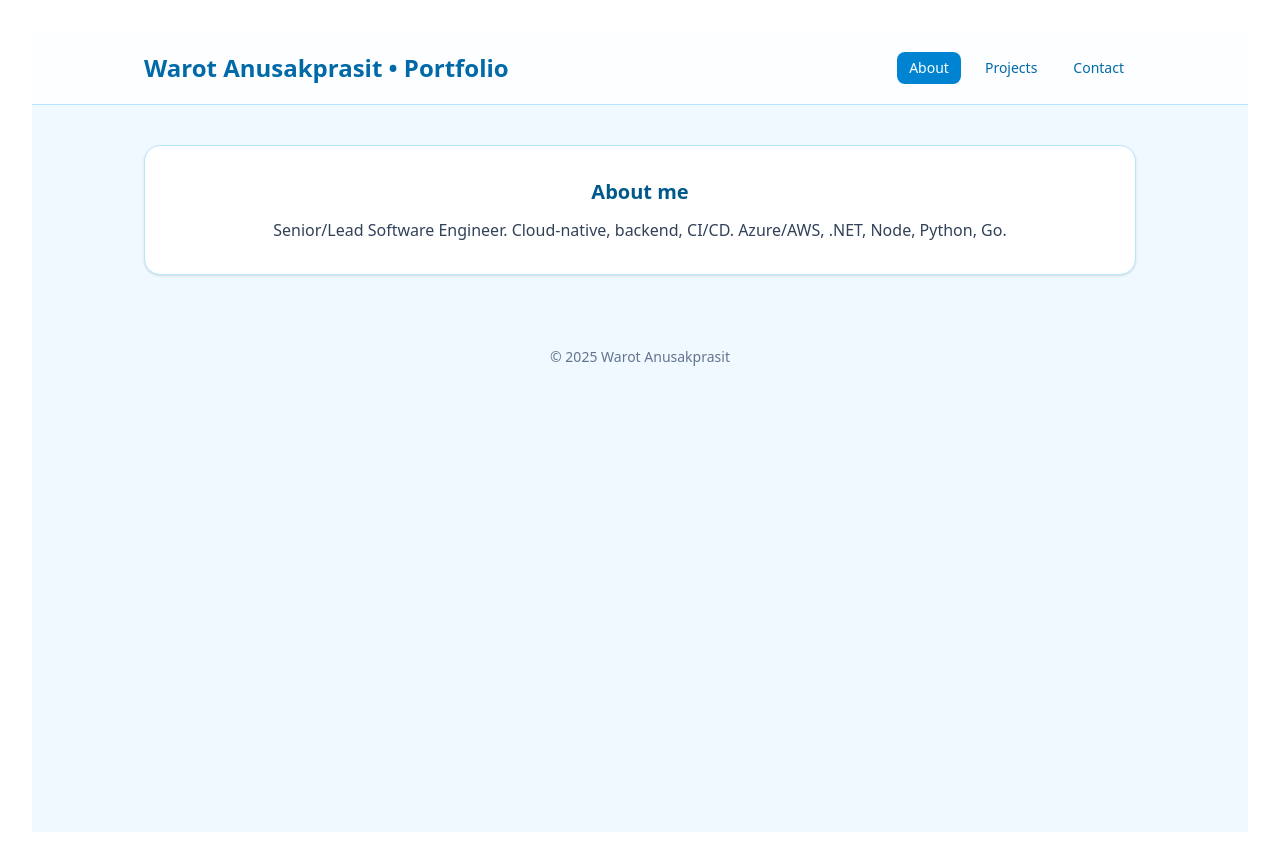
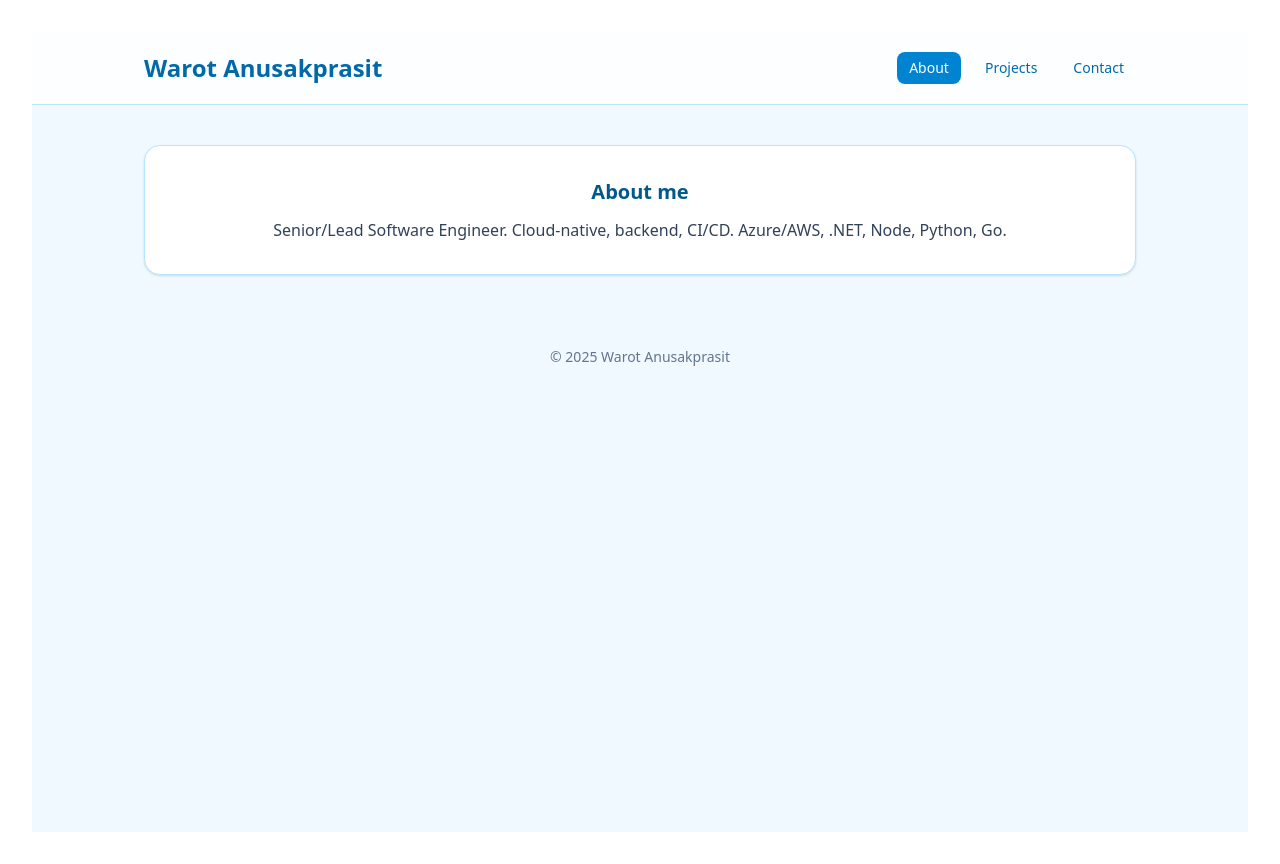
Before and after one commit to warot-a/warot-a.github.io, a React (Vite) app: page / in a window 1280 px wide. Before the commit this address led to /about. Built offline with nearby package versions, Linux system fonts and the light colour scheme.

Commit message:
Add README and add minor code refactoring

```diff
--- a/index.html
+++ b/index.html
@@ -4,7 +4,7 @@
     <meta charset="UTF-8" />
     <link rel="icon" type="image/svg+xml" href="/favicon-cat-blue.svg" />
     <meta name="viewport" content="width=device-width, initial-scale=1.0" />
-    <title>gh-portfolio</title>
+    <title>Warot Anusakprasit's portfolio</title>
   </head>
   <body>
     <div id="root"></div>
--- a/src/App.tsx
+++ b/src/App.tsx
@@ -6,15 +6,7 @@ import Contact from './components/Contact';
 import Footer from './components/Footer';
 import Header from './components/Header';
 import Projects from './components/Projects';
-
-// Tab constants
-const TABS = {
-  ABOUT: 'about',
-  PROJECTS: 'projects',
-  CONTACT: 'contact',
-} as const;
-
-type TabType = typeof TABS[keyof typeof TABS];
+import { TABS, type TabType } from './constants/tabs';
 
 function App() {
   const location = useLocation();
@@ -37,7 +29,7 @@ function App() {
   // Update URL when tab changes
   const handleTabChange = (newTab: TabType) => {
     setTab(newTab);
-    const path = newTab === TABS.ABOUT ? `/${TABS.ABOUT}` : `/${newTab}`;
+    const path = newTab === TABS.ABOUT ? '/' : `/${newTab}`;
     navigate(path);
   };
 
@@ -45,7 +37,7 @@ function App() {
   useEffect(() => {
     const currentTab = getTabFromPath(location.pathname);
     if (location.pathname === '/') {
-      navigate(`/${TABS.ABOUT}`);
+      setTab(TABS.ABOUT);
     } else {
       setTab(currentTab);
     }
--- a/src/components/Header.tsx
+++ b/src/components/Header.tsx
@@ -1,15 +1,17 @@
+import { TABS, type TabType } from '../constants/tabs';
+
 interface HeaderProps {
-  tab: 'about' | 'projects' | 'contact';
-  setTab: (tab: 'about' | 'projects' | 'contact') => void;
+  tab: TabType;
+  setTab: (tab: TabType) => void;
 }
 
 function Header({ tab, setTab }: HeaderProps) {
   return (
     <header className="border-b border-sky-200 bg-white/80 backdrop-blur">
       <div className="mx-auto max-w-5xl px-4 py-5 flex items-center justify-between">
-        <h1 className="text-2xl font-bold text-sky-700">Warot Anusakprasit • Portfolio</h1>
+        <h1 className="text-2xl font-bold text-sky-700">Warot Anusakprasit</h1>
         <nav className="flex gap-3">
-          {(['about', 'projects', 'contact'] as const).map(k => (
+          {Object.values(TABS).map(k => (
             <button
               key={k}
               onClick={() => setTab(k)}
--- /dev/null
+++ b/src/constants/tabs.ts
@@ -0,0 +1,8 @@
+// Tab constants
+export const TABS = {
+  ABOUT: 'about',
+  PROJECTS: 'projects',
+  CONTACT: 'contact',
+} as const;
+
+export type TabType = typeof TABS[keyof typeof TABS];
--- a/vite.config.ts
+++ b/vite.config.ts
@@ -9,4 +9,12 @@ export default defineConfig({
     tailwindcss()
   ],
   base: '/',
+  server: {
+    open: true,
+    port: 3000,
+  },
+  preview: {
+    open: true,
+    port: 3030,
+  },
 });
```
Also changed, not shown: 1 other file (tests, documents, lock files or other folders).
